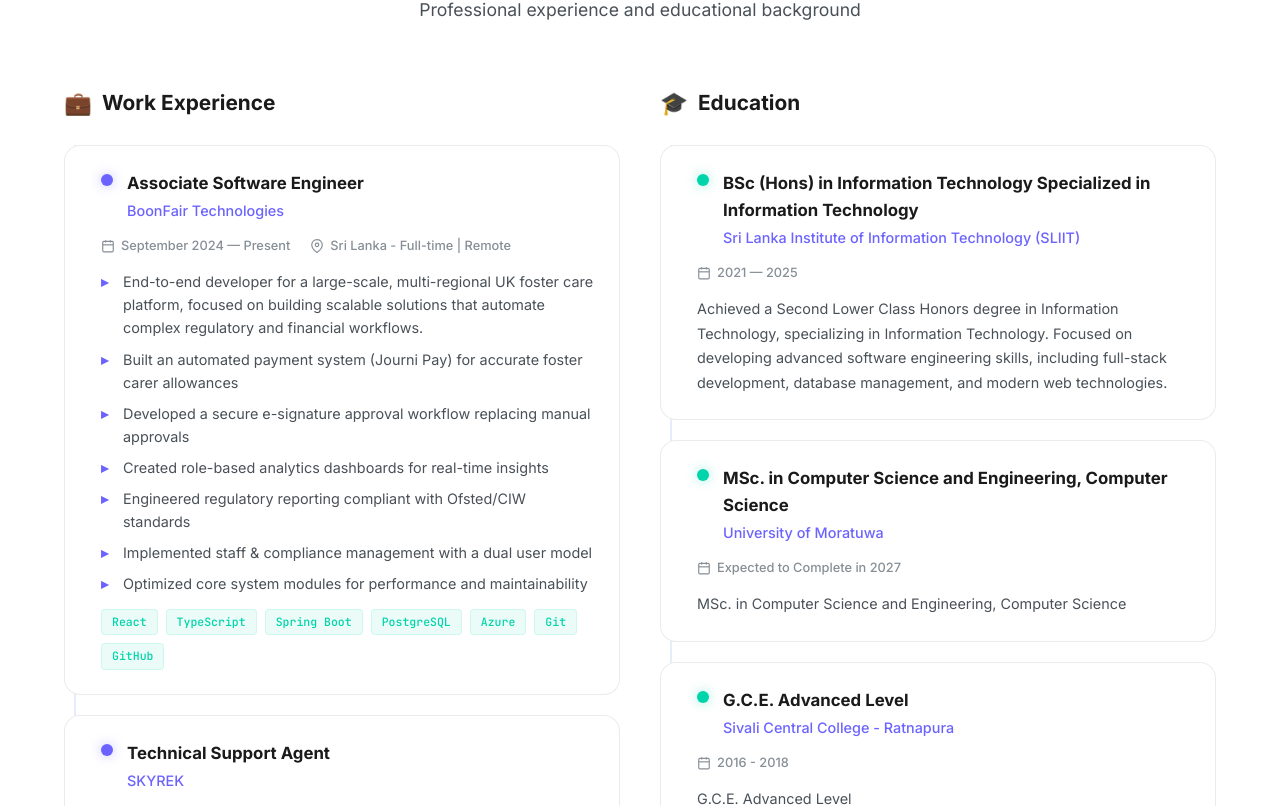
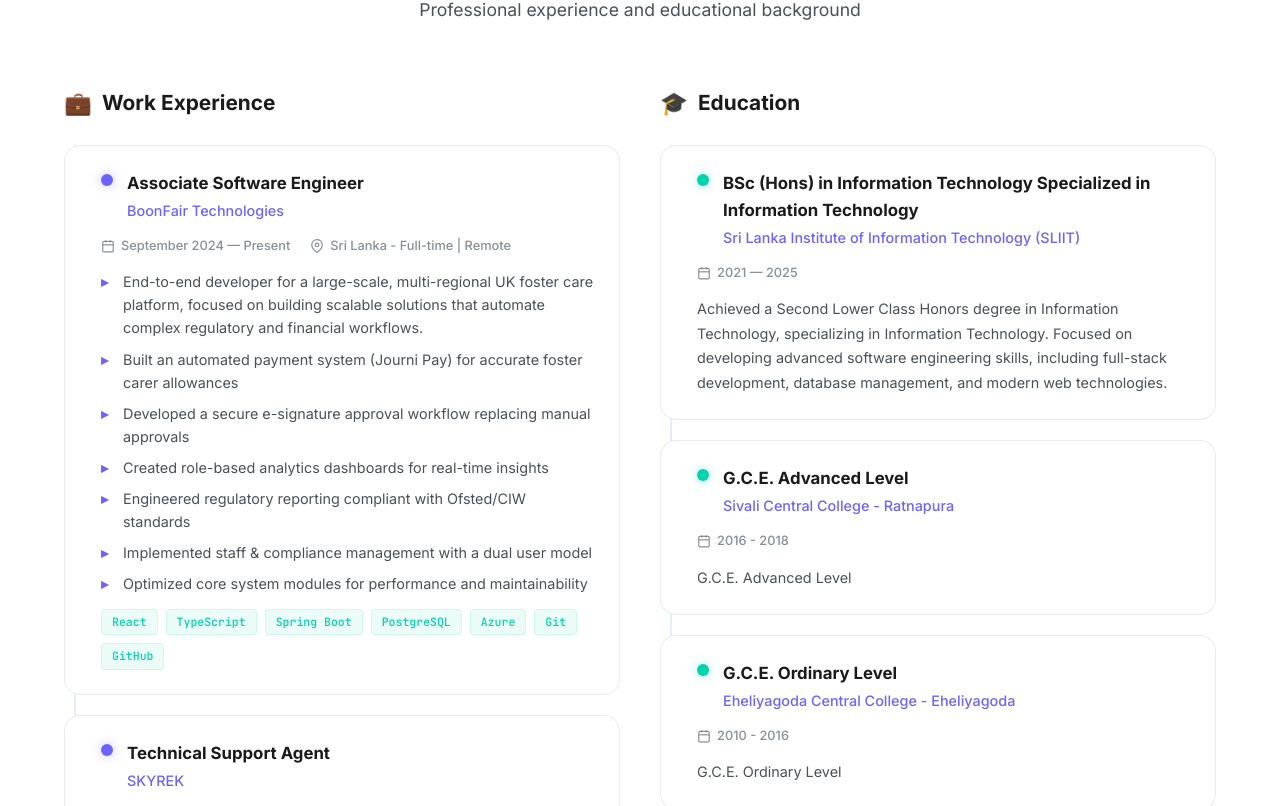
Before and after one commit to Ushan-Dilusha/ushandilusha, a React (Vite) app: page / in a window 1280 px wide. Shown: the part 6834-7640 px from the top of the page. Built offline with nearby package versions, Linux system fonts and the light colour scheme.

Commit message:
chore: comment out MSc degree entry in portfolio data

```diff
--- a/src/data/portfolioData.ts
+++ b/src/data/portfolioData.ts
@@ -323,14 +323,14 @@
     description:
       'Achieved a Second Lower Class Honors degree in Information Technology, specializing in Information Technology. Focused on developing advanced software engineering skills, including full-stack development, database management, and modern web technologies.',
   },
-  {
-    id: 2,
-    degree: 'MSc. in Computer Science and Engineering, Computer Science',
-    institution: 'University of Moratuwa',
-    period: 'Expected to Complete in 2027',
-    description:
-      'MSc. in Computer Science and Engineering, Computer Science',
-  },
+  // {
+  //   id: 2,
+  //   degree: 'MSc. in Computer Science and Engineering, Computer Science',
+  //   institution: 'University of Moratuwa',
+  //   period: 'Expected to Complete in 2027',
+  //   description:
+  //     'MSc. in Computer Science and Engineering, Computer Science',
+  // },
   {
     id: 3,
     degree: 'G.C.E. Advanced Level',
```
